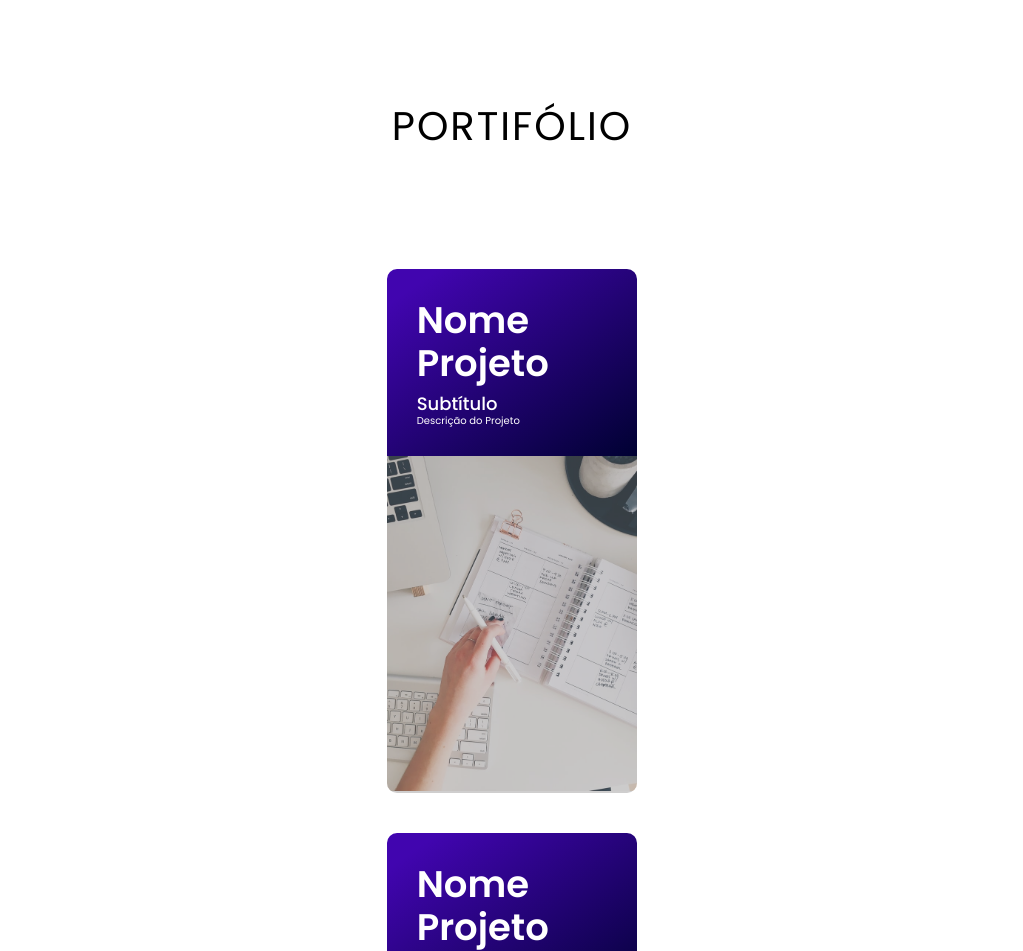
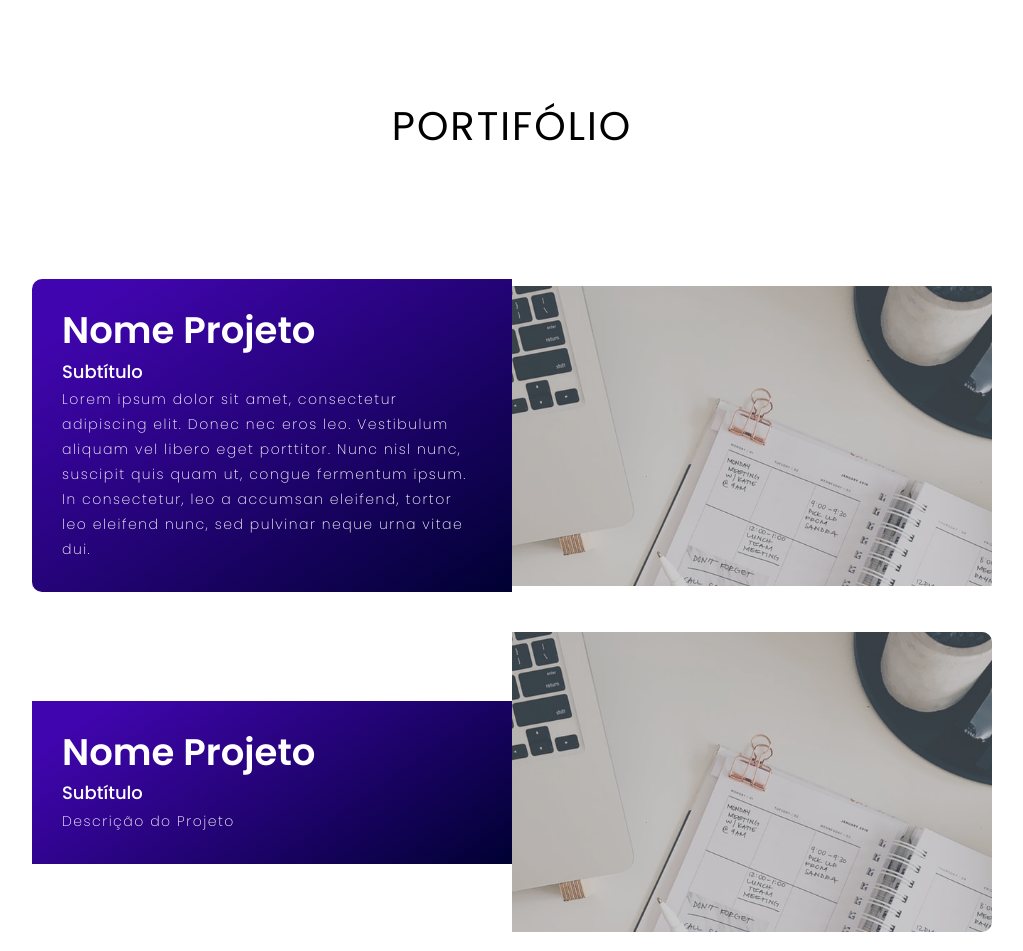
Before and after one commit to PalomaSelva/Portfolio, a plain HTML site: page index.html in a window 1280 px wide. Shown: the part 897-1848 px from the top of the page, without its empty margins (128-1151 px from the left). Drawn offline with Linux system fonts and the light colour scheme.

Commit message:
media query

```diff
--- a/assets/css/style.css
+++ b/assets/css/style.css
@@ -9,9 +9,16 @@ a{
       text-decoration: none;
 }
 img{
-	height: 100%;
 	width: 100%;
+      height: auto;
 	object-fit: cover;
+}
+p{
+      font-size: 1.4rem;
+      margin-top: 5px;
+      line-height: 2.5rem;
+      font-weight: 200;
+      letter-spacing: .15rem;
 }
 /* Seção de apresentação */
 
@@ -179,6 +186,7 @@ img{
       height: 300px;
       overflow: hidden;
       position: relative;
+      width: 100%;
 }
 #portfolio .project-img::after{
       content: '';
@@ -195,6 +203,16 @@ img{
 }
 .project-img:hover img{
       transform: scale(1.15);
+}
+
+.section-title{
+	font-size: 4em ;
+	font-weight: 400;
+	color:black;
+	text-transform: uppercase;
+	letter-spacing: 0.2rem;
+	text-align: center;
+      margin-bottom: 10px;
 }
 
 
@@ -216,3 +234,13 @@ img{
             left:100%;
       }
 }
+
+
+/* Media Query */
+
+@media only screen and (min-width:768px){
+      #portfolio .project-item{
+            flex-direction: row;
+
+      }
+}
--- a/index.html
+++ b/index.html
@@ -30,7 +30,7 @@
                                     <div class="project-info">
                                           <h1>Nome Projeto</h1>
                                           <h2>Subtítulo</h2>
-                                          <p>Descrição do Projeto</p>
+                                          <p>Lorem ipsum dolor sit amet, consectetur adipiscing elit. Donec nec eros leo. Vestibulum aliquam vel libero eget porttitor. Nunc nisl nunc, suscipit quis quam ut, congue fermentum ipsum. In consectetur, leo a accumsan eleifend, tortor leo eleifend nunc, sed pulvinar neque urna vitae dui.</p>
                                     </div>
                                     <div class="project-img">
                                           <img src="assets/img/img-1.png" alt="imagem-projeto">
```
